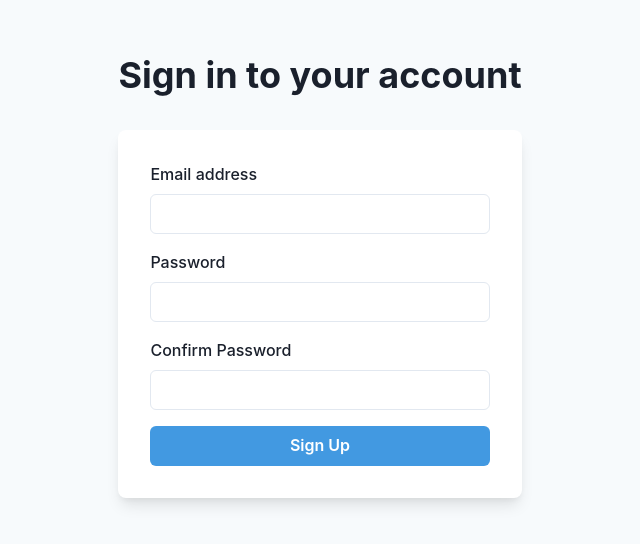
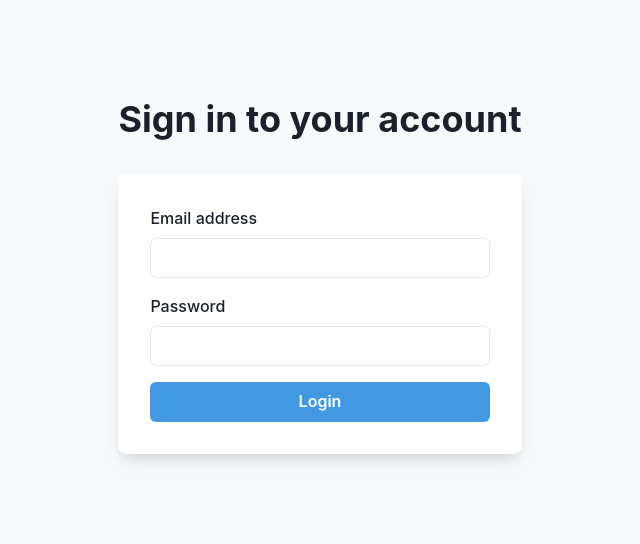
Before and after one commit to glaucusec/expense-tracker-firebase, a React (Vite) app: page /login in a window 1280 px wide. Shown: the part 124-668 px from the top of the page, without its empty margins (320-960 px from the left). Built offline with nearby package versions, Linux system fonts and the light colour scheme.

Commit message:
Login Screen

```diff
--- a/package.json
+++ b/package.json
@@ -16,7 +16,8 @@
     "axios": "^1.6.2",
     "framer-motion": "^10.16.5",
     "react": "^18.2.0",
-    "react-dom": "^18.2.0"
+    "react-dom": "^18.2.0",
+    "react-router-dom": "^6.19.0"
   },
   "devDependencies": {
     "@types/react": "^18.2.37",
--- a/src/App.jsx
+++ b/src/App.jsx
@@ -1,11 +1,16 @@
 import { useState } from "react";
 import SignUp from "./components/SignUp";
+import Login from "./components/Login";
+import Home from "./components/Home";
+import { Routes, Route } from "react-router-dom";
 
 function App() {
   return (
-    <>
-      <SignUp />
-    </>
+    <Routes>
+      <Route path="/signup" element={<SignUp />} />
+      <Route path="/login" element={<Login />} />
+      <Route path="/home" element={<Home />} />
+    </Routes>
   );
 }
 
--- /dev/null
+++ b/src/components/Home.jsx
@@ -0,0 +1,7 @@
+import React from 'react'
+
+export default function Home() {
+  return (
+    <div>Home</div>
+  )
+}
--- /dev/null
+++ b/src/components/Login.jsx
@@ -0,0 +1,103 @@
+import {
+  Flex,
+  Box,
+  FormControl,
+  FormLabel,
+  Input,
+  Stack,
+  Button,
+  Heading,
+  useColorModeValue,
+  useToast,
+} from "@chakra-ui/react";
+import { useState, useContext } from "react";
+import axios from "axios";
+import { AuthContext } from "../context/AuthContext";
+import { useNavigate } from "react-router-dom";
+
+const API_KEY = import.meta.env.VITE_API_KEY;
+
+export default function Login() {
+  const navigate = useNavigate();
+  const AuthCtx = useContext(AuthContext);
+  const toast = useToast();
+  const [email, setEmail] = useState("");
+  const [password, setPassword] = useState("");
+
+  const emailChangeHandler = (e) => {
+    setEmail(e.target.value);
+  };
+
+  const passwordChangeHandler = (e) => {
+    setPassword(e.target.value);
+  };
+
+  const submitHandler = async (e) => {
+    e.preventDefault();
+    try {
+      const response = await axios.post(
+        `https://identitytoolkit.googleapis.com/v1/accounts:signInWithPassword?key=${API_KEY}`,
+        { email: email, password: password, returnSecureToken: true },
+        {
+          "Content-Type": "application/json",
+        }
+      );
+      if (response.status == 200) {
+        toast({
+          status: "success",
+          title: "You signed up! Please login",
+        });
+        AuthCtx.AuthStateUpdater(response.data.idToken);
+        navigate("/home");
+      }
+    } catch (error) {
+      if (error) {
+        toast({
+          status: "error",
+          title: error.response.data.error.message,
+        });
+      }
+    }
+  };
+  return (
+    <Flex
+      minH={"100vh"}
+      align={"center"}
+      justify={"center"}
+      bg={useColorModeValue("gray.50", "gray.800")}
+    >
+      <Stack spacing={8} mx={"auto"} maxW={"lg"} py={12} px={6}>
+        <Stack align={"center"}>
+          <Heading fontSize={"4xl"}>Sign in to your account</Heading>
+        </Stack>
+        <Box rounded={"lg"} bg={useColorModeValue("white", "gray.700")} boxShadow={"lg"} p={8}>
+          <form onSubmit={submitHandler}>
+            <Stack spacing={4}>
+              <FormControl id="email">
+                <FormLabel>Email address</FormLabel>
+                <Input type="email" onChange={emailChangeHandler} />
+              </FormControl>
+              <FormControl id="password">
+                <FormLabel>Password</FormLabel>
+                <Input type="password" onChange={passwordChangeHandler} />
+              </FormControl>
+
+              <Stack spacing={10}>
+                <Button
+                  type={"submit"}
+                  bg={"blue.400"}
+                  color={"white"}
+                  _hover={{
+                    bg: "blue.500",
+                  }}
+                >
+                  Login
+                </Button>
+              </Stack>
+            </Stack>
+          </form>
+        </Box>
+      </Stack>
+    </Flex>
+  );
+}
--- /dev/null
+++ b/src/context/AuthContext.jsx
@@ -0,0 +1,18 @@
+import React, { createContext, useEffect, useState } from "react";
+
+export const AuthContext = createContext({});
+
+export default function AuthProvider(props) {
+  const [state, setState] = useState({
+    idToken: "",
+    AuthStateUpdater: AuthStateUpdater,
+  });
+
+  function AuthStateUpdater(idToken) {
+    const newState = { ...state };
+    newState.idToken = idToken;
+    setState(newState);
+  }
+
+  return <AuthContext.Provider value={state}>{props.children}</AuthContext.Provider>;
+}
--- a/src/main.jsx
+++ b/src/main.jsx
@@ -3,11 +3,17 @@ import ReactDOM from "react-dom/client";
 import App from "./App.jsx";
 import "./index.css";
 import { ChakraProvider } from "@chakra-ui/react";
+import { BrowserRouter } from "react-router-dom";
+import AuthProvider from "./context/AuthContext.jsx";
 
 ReactDOM.createRoot(document.getElementById("root")).render(
   <React.StrictMode>
-    <ChakraProvider>
-      <App />
-    </ChakraProvider>
+    <AuthProvider>
+      <BrowserRouter>
+        <ChakraProvider>
+          <App />
+        </ChakraProvider>
+      </BrowserRouter>
+    </AuthProvider>
   </React.StrictMode>
 );
```
Also changed, not shown: 1 other file (tests, documents, lock files or other folders).
